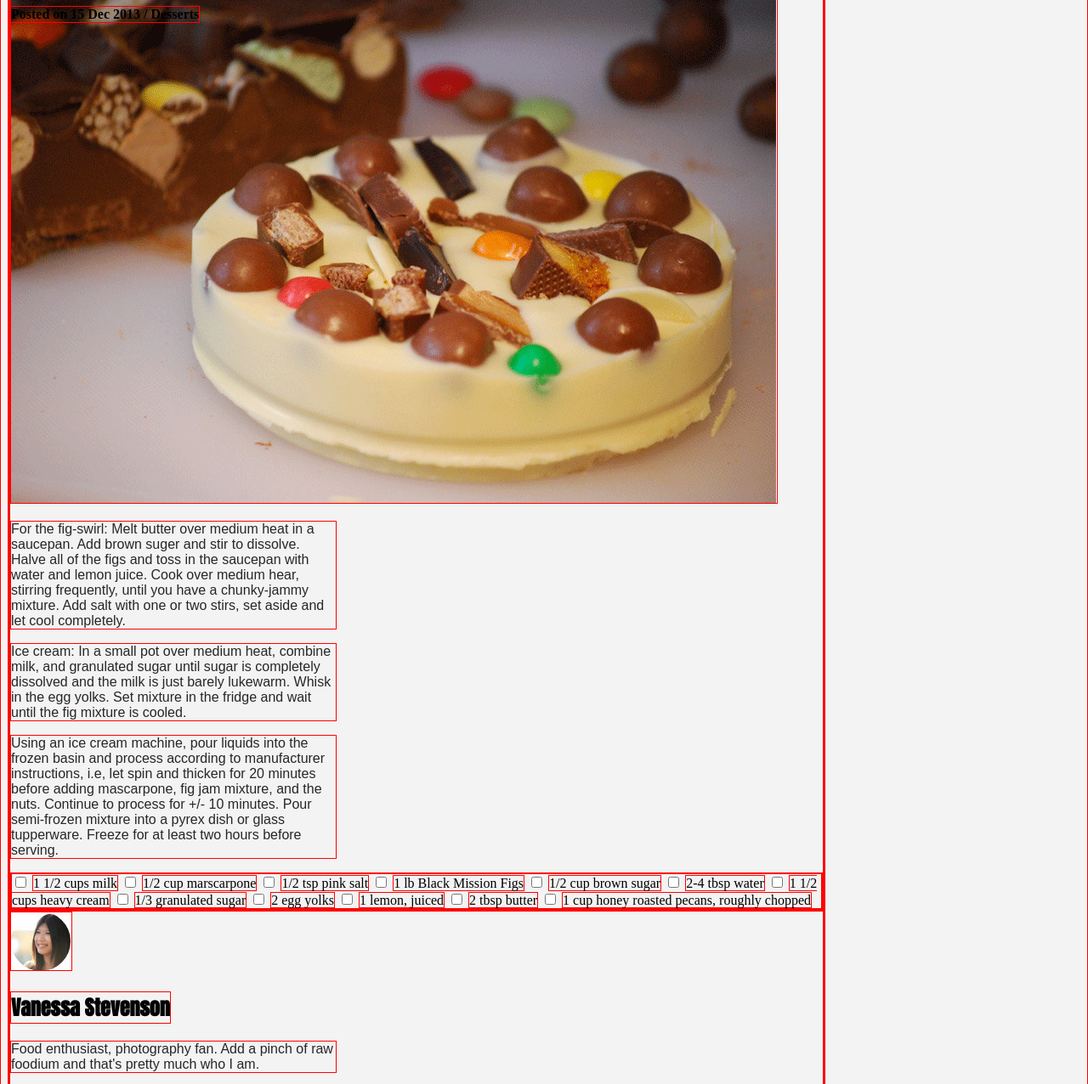
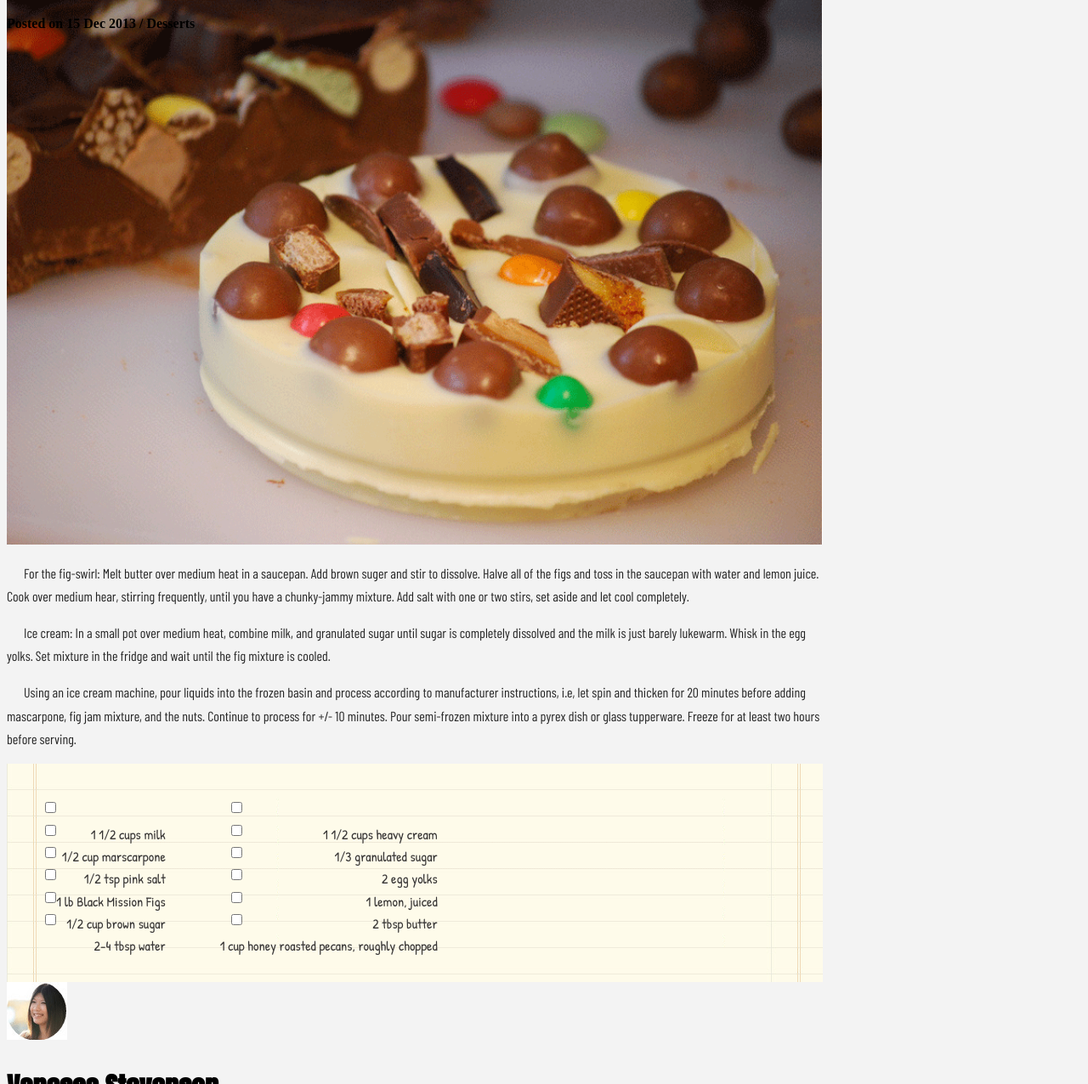
Before and after one commit to rmanro/chocolatepizza, a plain HTML site: page index.html in a window 1280 px wide. Shown: the part 189-1465 px from the top of the page at 85% size. Drawn offline with nearby package versions, Linux system fonts and the light colour scheme.

Commit message:
CSS final changes

```diff
--- a/index.html
+++ b/index.html
@@ -3,7 +3,7 @@
     <head>
         <title>Chocolate Pizza</title>
         <link rel="stylesheet" type="text/css" href="main.css">
-        <link href="https://fonts.googleapis.com/css?family=Anton|Barlow|Lobster" rel="stylesheet">
+        <link href="https://fonts.googleapis.com/css?family=Anton|Barlow+Condensed|Lobster|Patrick+Hand" rel="stylesheet">
     </head>
     <body>
         <header>
@@ -26,18 +26,19 @@
         <article>
             <header>
                 <h2>Chocolate Pizza</h2>
-                <h4>Posted on 15 Dec 2013 / Desserts</h4>
+                <h4 id = "posted" >Posted on 15 Dec 2013 / Desserts</h4>
                     <img src="img/print-icon.png" alt="print icon" id = "print">
                     <p id = "printtext">PRINT</p>
 
             </header>
             <section>
-                <img src="img/choco-pizza.png" alt="chocolate cake">
-                <p>For the fig-swirl: Melt butter over medium heat in a saucepan. Add brown suger and stir to dissolve. Halve all of the figs and toss in the saucepan with water and lemon juice. Cook over medium hear, stirring frequently, until you have a chunky-jammy mixture. Add salt with one or two stirs, set aside and let cool completely.</p>
-                <p>Ice cream: In a small pot over medium heat, combine milk, and granulated sugar until sugar is completely dissolved and the milk is just barely lukewarm. Whisk in the egg yolks. Set mixture in the fridge and wait until the fig mixture is cooled.</p>
-                <p>Using an ice cream machine, pour liquids into the frozen basin and process according to manufacturer instructions, i.e, let spin and thicken for 20 minutes before adding mascarpone, fig jam mixture, and the nuts. Continue to process for +/- 10 minutes. Pour semi-frozen mixture into a pyrex dish or glass tupperware. Freeze for at least two hours before serving.</p>
+                <img id ="choco" src="img/choco-pizza.png" alt="chocolate cake">
+                <p class = "bodyCopy">For the fig-swirl: Melt butter over medium heat in a saucepan. Add brown suger and stir to dissolve. Halve all of the figs and toss in the saucepan with water and lemon juice. Cook over medium hear, stirring frequently, until you have a chunky-jammy mixture. Add salt with one or two stirs, set aside and let cool completely.</p>
+                <p class = "bodyCopy">Ice cream: In a small pot over medium heat, combine milk, and granulated sugar until sugar is completely dissolved and the milk is just barely lukewarm. Whisk in the egg yolks. Set mixture in the fridge and wait until the fig mixture is cooled.</p>
+                <p class = "bodyCopy">Using an ice cream machine, pour liquids into the frozen basin and process according to manufacturer instructions, i.e, let spin and thicken for 20 minutes before adding mascarpone, fig jam mixture, and the nuts. Continue to process for +/- 10 minutes. Pour semi-frozen mixture into a pyrex dish or glass tupperware. Freeze for at least two hours before serving.</p>
                 <aside>
                     <form>
+                        <div id = "left">
                         <input type="checkbox" name="ingredients" value="milk" id="milk">
                         <label for="milk">1 1/2 cups milk</label>
 
@@ -55,7 +56,8 @@
 
                         <input type="checkbox" name="ingredients" value="water" id="water">
                         <label for="water">2-4 tbsp water</label>
-
+                    </div>
+                    <div id = "right">
                         <input type="checkbox" name="ingredients" value="cream" id="cream">
                         <label for="cream">1 1/2 cups heavy cream</label>
 
@@ -73,6 +75,7 @@
 
                         <input type="checkbox" name="ingredients" value="pecans" id="pecans">
                         <label for="pecans">1 cup honey roasted pecans, roughly chopped</label>
+                    </div>
                     </form>
                 </aside>
             </section>
--- a/main.css
+++ b/main.css
@@ -1,15 +1,17 @@
-*{
-    border: 1pt solid red;
-}
+
 h1{
     width:fit-content;
     font-family: 'Lobster', cursive;
 }
+
+}
 h4{
     width:fit-content;
+
 }
 h2{
 font-family: 'Anton', sans-serif;
+font-size: 200%;
 width: fit-content;
 }
 
@@ -31,10 +33,10 @@ width: 960px;
 }
 
 #del {
-    top: 10px;
+    top: 2px;
     left: 60px;
     margin: 0px;
-    font-size: 200%;
+    font-size: 250%;
 }
 
 #bestfood {
@@ -46,8 +48,10 @@ width: 960px;
 #logos {
     width: fit-content;
     position: relative;
+    top: 25%;
     left: 74%;
     border: none;
+
 }
 
 #print {
@@ -61,3 +65,46 @@ width: 960px;
     left: 900px;
     top: 150px;
 }
+
+#choco {
+    width: 100%;
+
+}
+.bodyCopy{
+    width: 100%;
+    hyphens: auto;
+    text-indent: 20px;
+    line-height: 1.7em;
+}
+
+form{
+    font-family: 'Patrick Hand', cursive;
+    color:rgb(56, 54, 54);
+    background-image: url("img/list-bg.png");
+    width: 100%;
+    height: fit-content;
+    display: flex;
+    text-align: left;
+}
+input[type="checkbox"]{
+    margin: 1em;
+    border: 10px;
+    display: block;
+
+}
+label{
+    float: right;
+}
+
+
+#left{
+    flex: left;
+    border: 2em;
+    padding: 2em;
+}
+
+#right{
+    flex: right;
+    border: 2em;
+    padding: 2em;
+}
```
